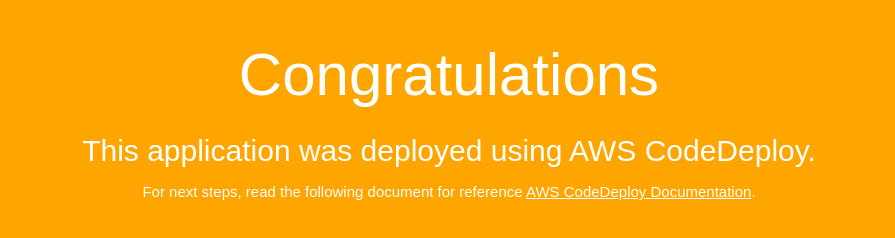
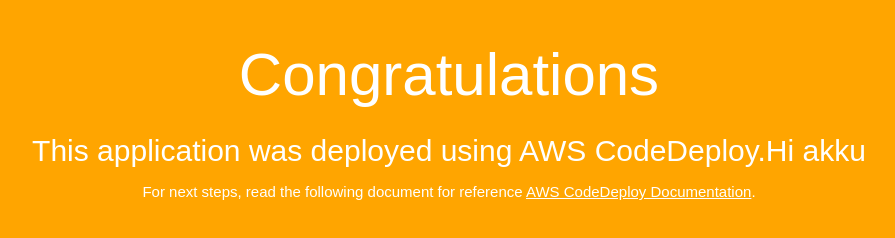
Before and after one commit to pratibhadeepti/SampleAppWindows, a plain HTML site: page index.html in a window 1280 px wide. Shown: the whole page, without its empty margins (191-1086 px from the left). Drawn offline with Linux system fonts and the light colour scheme.

Commit message:
Update index.html

```diff
--- a/index.html
+++ b/index.html
@@ -30,7 +30,7 @@
 <body>
   <div align="center">
     <h1>Congratulations</h1>
-    <h2>This application was deployed using AWS CodeDeploy.</h2>
+    <h2>This application was deployed using AWS CodeDeploy.Hi akku</h2>
     <p>For next steps, read the following document for reference <a href="http://aws.amazon.com/documentation/codedeploy">AWS CodeDeploy Documentation</a>.</p>
   </div>
 </body>
```
